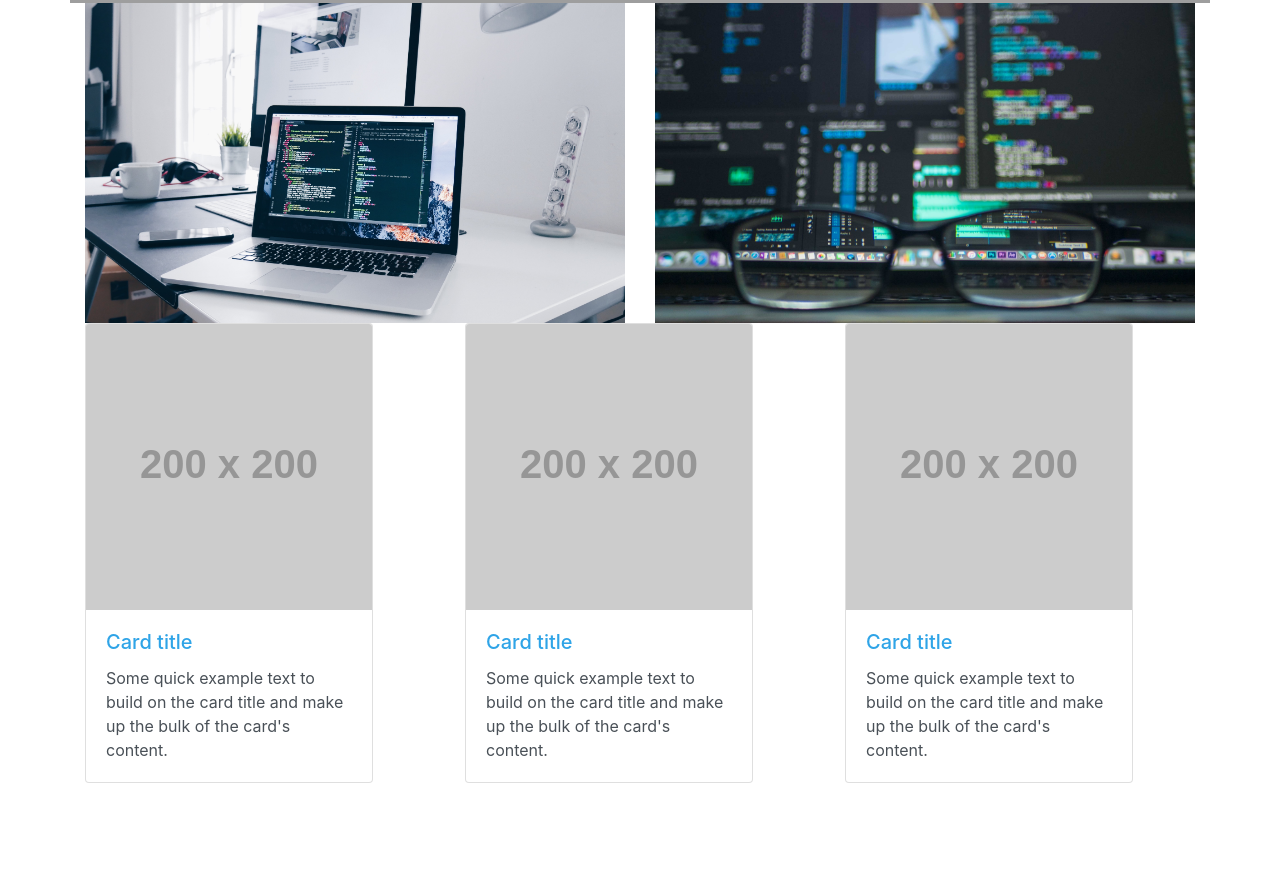
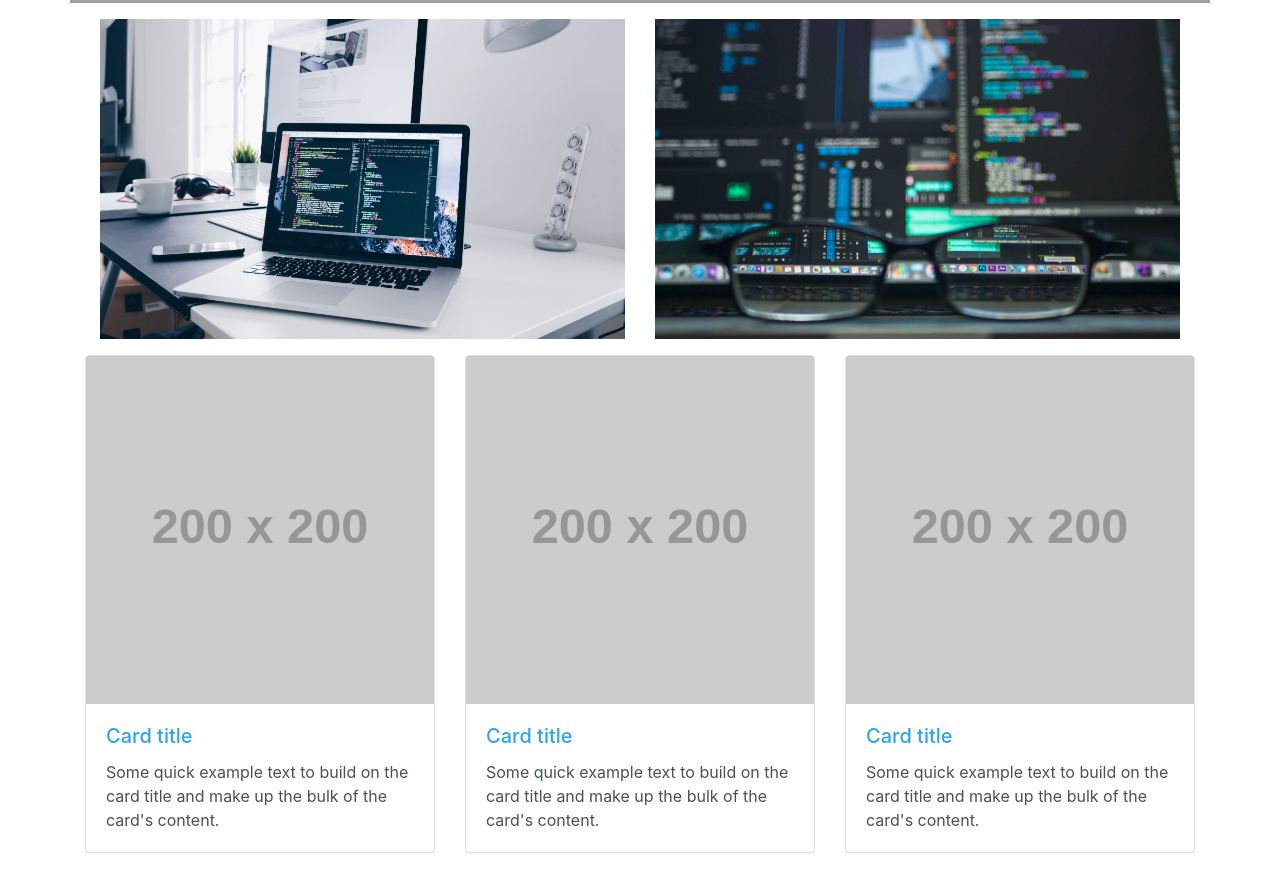
Before and after one commit to BoiseCodeWorks/code-deere, a plain HTML site: page index.html in a window 1280 px wide. Shown: the part 441-1310 px from the top of the page. Before the commit the page ends 1240 px from the top, so only its background shows below. Drawn offline with nearby package versions, Linux system fonts and the light colour scheme; grey boxes are pictures that could not be loaded; placeholder pictures from the web are drawn by us.

Commit message:
spacing fixes

```diff
--- a/assets/style.css
+++ b/assets/style.css
@@ -39,3 +39,12 @@
     display: flex;
     justify-content: space-between;
 }
+
+#articles .col {
+    justify-content: center;
+    display: flex;
+}
+
+#secondary-img {
+    margin: 1rem 0;
+}
--- a/index.html
+++ b/index.html
@@ -119,7 +119,7 @@
         </section>
         <section class="row" id="articles">
             <div class="col">
-                <div class="card" style="width: 18rem;">
+                <div class="card">
                     <img src="https://placehold.it/200x200" class="card-img-top">
                     <div class="card-body">
                         <h5 class="card-title">Card title</h5>
@@ -129,7 +129,7 @@
                 </div>
             </div>
             <div class="col">
-                <div class="card" style="width: 18rem;">
+                <div class="card">
                     <img src="https://placehold.it/200x200" class="card-img-top">
                     <div class="card-body">
                         <h5 class="card-title">Card title</h5>
@@ -139,7 +139,7 @@
                 </div>
             </div>
             <div class="col">
-                <div class="card" style="width: 18rem;">
+                <div class="card">
                     <img src="https://placehold.it/200x200" class="card-img-top">
                     <div class="card-body">
                         <h5 class="card-title">Card title</h5>
```
